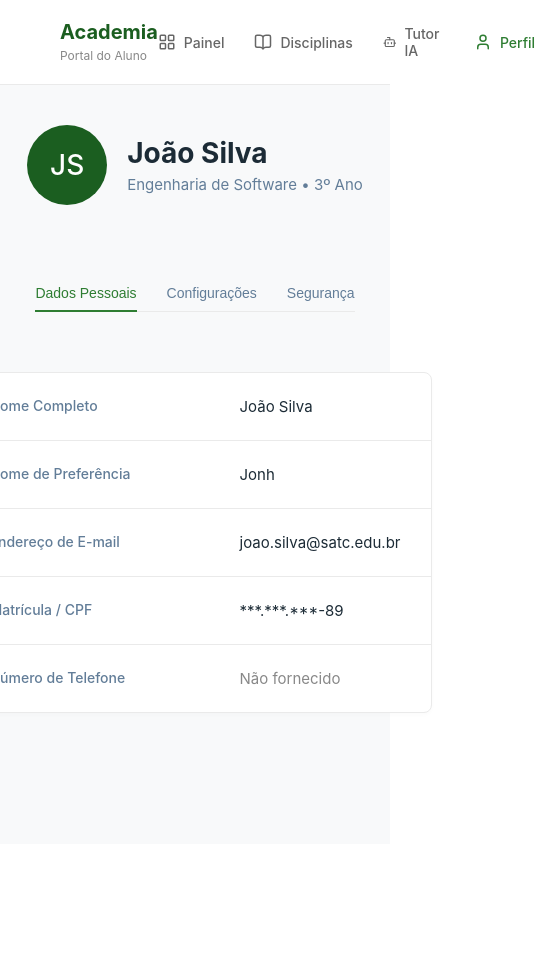
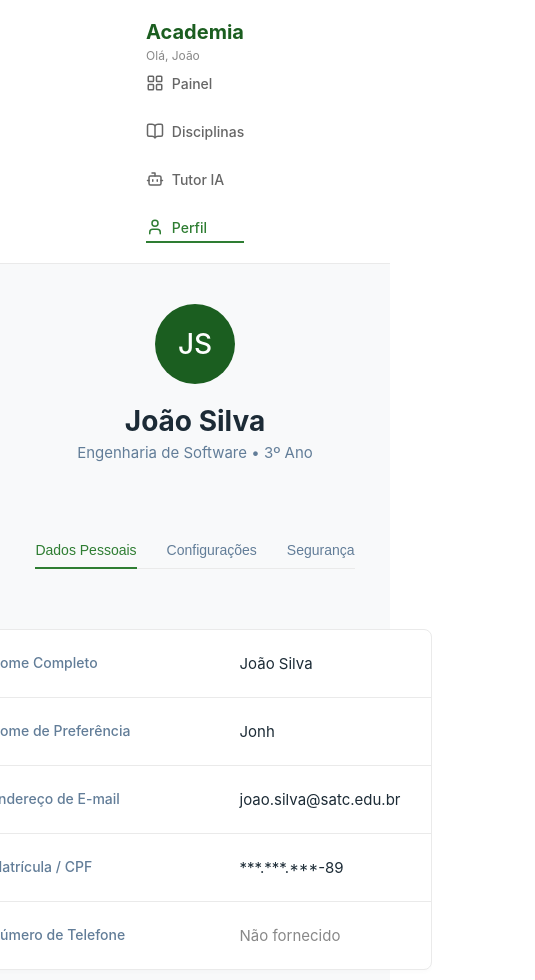
Before and after one commit to brunodarolt/trabalho_app_front, a React (Vite) app in the folder meu-painel-react/: page /perfil in a window 390 px wide. Shown: the top 980 px of the page, 535 px wide, since content can reach past the window. Before the commit the page ends 844 px from the top, so only its background shows below. Built offline with nearby package versions, Linux system fonts and the light colour scheme.

Commit message:
commit mobile
ajustes de tela para mobile

```diff
--- a/meu-painel-react/src/App.jsx
+++ b/meu-painel-react/src/App.jsx
@@ -10,9 +10,11 @@ import Dashboard from './pages/Dashboard';
 import Disciplinas from './pages/Disciplinas';
 import MeuPerfil from './pages/MeuPerfil';
 import TutorIA from './pages/TutorIA';
+import { UserProvider } from './contexts/UserContext';
 
 function App() {
   return (
+    <UserProvider>
       <BrowserRouter>
         <Routes>
           <Route path="/" element={<Navigate to="/login" replace />} />
@@ -27,6 +29,7 @@ function App() {
           <Route path='/tutor' element={<TutorIA />} />
         </Routes>
       </BrowserRouter>
+    </UserProvider>
   );
 }
 
--- /dev/null
+++ b/meu-painel-react/src/components/Header.jsx
@@ -0,0 +1,29 @@
+import React, { useContext } from 'react';
+import { NavLink } from 'react-router-dom';
+import { LayoutGrid, BookOpen, Bot, User } from 'lucide-react';
+import { UserContext } from '../contexts/UserContext';
+
+const Header = () => {
+  // Puxa o nome do usuário lá do nosso Contexto Global
+  const { user } = useContext(UserContext);
+
+  return (
+    <header className="dash-header">
+      <div className="logo-area">
+        <h2 className="logo-title">Academia</h2>
+        {/* Mostrando o primeiro nome do usuário vindo do Contexto */}
+        <span className="logo-subtitle">Olá, {user.nome.split(' ')[0]}</span>
+      </div>
+
+      <nav className="dash-nav">
+        {/* Requisito 8: Usando NavLink. Ele adiciona a classe 'active' automaticamente! */}
+        <NavLink to="/dashboard"><LayoutGrid size={18} /> Painel</NavLink>
+        <NavLink to="/disciplinas"><BookOpen size={18} /> Disciplinas</NavLink>
+        <NavLink to="/tutor"><Bot size={18} /> Tutor IA</NavLink>
+        <NavLink to="/perfil"><User size={18} /> Perfil</NavLink>
+      </nav>
+    </header>
+  );
+};
+
+export default Header;
--- /dev/null
+++ b/meu-painel-react/src/contexts/UserContext.jsx
@@ -0,0 +1,22 @@
+import React, { createContext, useState } from 'react';
+
+// Cria o contexto
+export const UserContext = createContext();
+
+// Cria o provedor (cumpre o Requisito 3 com o uso de 'children' e Requisito 9)
+export const UserProvider = ({ children }) => {
+  // Estado global com os dados do usuário
+  const [user, setUser] = useState({
+    nome: 'João Silva',
+    iniciais: 'JS',
+    curso: 'Engenharia de Software • 3º Ano',
+    email: 'joao.silva@satc.edu.br',
+    matricula: '***.***.***-89'
+  });
+
+  return (
+    <UserContext.Provider value={{ user, setUser }}>
+      {children}
+    </UserContext.Provider>
+  );
+};
--- a/meu-painel-react/src/pages/Disciplinas.jsx
+++ b/meu-painel-react/src/pages/Disciplinas.jsx
@@ -1,6 +1,7 @@
 import React from 'react';
 import { Link } from 'react-router-dom';
 import { LayoutGrid, BookOpen, Bot, User } from 'lucide-react';
+import Header from '../components/Header';
 
 const Disciplinas = () => {
   // 1. Criámos a coleção de dados (Array de objetos) conforme exigido no Requisito 4
@@ -28,20 +29,7 @@ const Disciplinas = () => {
   return (
     <div className="dashboard-bg">
       {/* Cabeçalho */}
-      <header className="dash-header">
-        <div className="logo-area">
-          <h2 className="logo-title">Academia</h2>
-          <span className="logo-subtitle">Portal do Aluno</span>
-        </div>
-
-        <nav className="dash-nav">
-          <Link to="/dashboard"><LayoutGrid size={18} /> Painel</Link>
-          <Link to="/disciplinas" className="active"><BookOpen size={18} /> Disciplinas</Link>
-          <Link to="/tutor"><Bot size={18} /> Tutor IA</Link>
-          <Link to="/perfil"><User size={18} /> Perfil</Link>
-        </nav>
-      </header>
-
+      <Header/>
       {/* Conteúdo Principal */}
       <main className="dash-main">
         <h1 className="page-title">Minhas Disciplinas</h1>
--- a/meu-painel-react/src/pages/MeuPerfil.jsx
+++ b/meu-painel-react/src/pages/MeuPerfil.jsx
@@ -1,25 +1,13 @@
 import React from 'react';
 import { Link } from 'react-router-dom';
 import { LayoutGrid, BookOpen, Bot, User } from 'lucide-react';
+import Header from '../components/Header';
 
 const MeuPerfil = () => {
   return (
     <div className="dashboard-bg">
       {/* Cabeçalho */}
-      <header className="dash-header">
-        <div className="logo-area">
-          <h2 className="logo-title">Academia</h2>
-          <span className="logo-subtitle">Portal do Aluno</span>
-        </div>
-
-        <nav className="dash-nav">
-          <Link to="/dashboard"><LayoutGrid size={18} /> Painel</Link>
-          <Link to="/disciplinas"><BookOpen size={18} /> Disciplinas</Link>
-          <Link to="/tutor"><Bot size={18} /> Tutor IA</Link>
-          <Link to="/perfil" className="active"><User size={18} /> Perfil</Link>
-        </nav>
-      </header>
-
+      <Header/>
       {/* Conteúdo Principal */}
       <main className="dash-main">
 
--- a/meu-painel-react/src/pages/TutorIA.jsx
+++ b/meu-painel-react/src/pages/TutorIA.jsx
@@ -4,6 +4,7 @@ import {
   LayoutGrid, BookOpen, Bot, User,
   Paperclip, ArrowUp, Volume2, Copy, RefreshCw, ThumbsDown
 } from 'lucide-react';
+import Header from '../components/Header';
 
 const TutorIA = () => {
   // 1. ESTADOS (Guardando as informações em tempo real)
@@ -23,75 +24,36 @@ const TutorIA = () => {
 
   // 2. FUNÇÃO QUE CHAMA A API (O Requisito principal)
   // 2. FUNÇÃO QUE CHAMA A API E TRADUZ PARA PORTUGUÊS
-  const enviarMensagem = async (e) => {
+const enviarMensagem = async (e) => {
     e.preventDefault();
-
     if (!mensagem.trim()) return;
 
-    // Passo A: Coloca a mensagem do usuário na tela e limpa o input
-    const novaMensagemUsuario = {
-      id: Date.now(),
-      autor: 'João Silva',
-      texto: mensagem,
-      tipo: 'user'
-    };
-
+    const novaMensagemUsuario = { id: Date.now(), autor: 'João Silva', texto: mensagem, tipo: 'user' };
     setHistorico((prev) => [...prev, novaMensagemUsuario]);
     setMensagem('');
     setErro('');
-    setCarregando(true); // Liga o indicador "A processar..."
+    setCarregando(true);
 
     try {
-      // Passo B1: Busca o conselho na API original (em inglês)
       const resposta = await fetch('https://api.adviceslip.com/advice');
-      if (!resposta.ok) throw new Error('Falha na API de conselhos');
+      if (!resposta.ok) throw new Error('Falha na API');
+
       const dados = await resposta.json();
-      const textoEmIngles = dados.slip.advice;
+      const respostaTraducao = await fetch(`https://api.mymemory.translated.net/get?q=${encodeURIComponent(dados.slip.advice)}&langpair=en|pt`);
+      const dadosTraducao = await respostaTraducao.json();
 
-      // Passo B2: Envia o texto em inglês para uma API gratuita de tradução
-      // O encodeURIComponent garante que espaços e acentos não quebrem a URL
-      const urlTraducao = `https://api.mymemory.translated.net/get?q=${encodeURIComponent(textoEmIngles)}&langpair=en|pt`;
-      const respostaTraducao = await fetch(urlTraducao);
-      if (!respostaTraducao.ok) throw new Error('Falha na API de tradução');
-
-      const dadosTraducao = await respostaTraducao.json();
-      const textoEmPortugues = dadosTraducao.responseData.translatedText;
-
-      // Passo B3: Mostra a frase traduzida na tela do chat
-      const novaMensagemIA = {
-        id: Date.now() + 1,
-        autor: 'Tutor IA',
-        texto: textoEmPortugues,
-        tipo: 'ai'
-      };
-
-      setHistorico((prev) => [...prev, novaMensagemIA]);
-      setCarregando(false);
-
+      setHistorico((prev) => [...prev, { id: Date.now() + 1, autor: 'Tutor IA', texto: dadosTraducao.responseData.translatedText, tipo: 'ai' }]);
     } catch (err) {
-      // Passo C: Tratamento de Erros
-      setErro('Desculpe, ocorreu um erro na busca ou na tradução da resposta. Tente novamente.');
+      setErro('Erro na conexão. Tente novamente.');
+    } finally {
+      // O bloco finally executa SEMPRE, garantindo que o loading suma
       setCarregando(false);
     }
   };
-
   return (
     <div className="dashboard-bg chat-page-wrapper">
       {/* Cabeçalho */}
-      <header className="dash-header">
-        <div className="logo-area">
-          <h2 className="logo-title">Academia</h2>
-          <span className="logo-subtitle">Portal do Aluno</span>
-        </div>
-
-        <nav className="dash-nav">
-          <Link to="/dashboard"><LayoutGrid size={18} /> Painel</Link>
-          <Link to="/disciplinas"><BookOpen size={18} /> Disciplinas</Link>
-          <Link to="/tutor" className="active"><Bot size={18} /> Tutor IA</Link>
-          <Link to="/perfil"><User size={18} /> Perfil</Link>
-        </nav>
-      </header>
-
+      <Header/>
       {/* Conteúdo do Chat */}
       <main className="chat-main">
         <div className="chat-history">
--- a/meu-painel-react/src/pages/dashboard.jsx
+++ b/meu-painel-react/src/pages/dashboard.jsx
@@ -1,26 +1,17 @@
-import React from 'react';
+import React, {useEffect} from 'react';
 import { Link } from 'react-router-dom'; // <-- ESSENCIAL PARA O CLIQUE FUNCIONAR
 import { LayoutGrid, BookOpen, Bot, User, Clock, ClipboardList, MessageSquare, ArrowRight } from 'lucide-react';
+import Header from '../components/Header';
 
-const Dashboard = () => {
+const Dashboard = () => {3
+
+  useEffect(() => {
+     console.log("Bem-vindo ao Dashboard!");
+  }, []);
+
   return (
     <div className="dashboard-bg">
-      {/* Cabeçalho */}
-      <header className="dash-header">
-        <div className="logo-area">
-          <h2 className="logo-title">Academia</h2>
-          <span className="logo-subtitle">Portal do Aluno</span>
-        </div>
-
-        <nav className="dash-nav">
-          {/* Trocado de <a> para <Link> com o caminho correto */}
-          <Link to="/dashboard" className="active"><LayoutGrid size={18} /> Painel</Link>
-          <Link to="/disciplinas"><BookOpen size={18} /> Disciplinas</Link>
-          <Link to="/tutor"><Bot size={18} /> Tutor IA</Link>
-          <Link to="/perfil"><User size={18} /> Perfil</Link>
-        </nav>
-      </header>
-
+      <Header/>
       {/* Conteúdo Principal */}
       <main className="dash-main">
         <section className="welcome-text">
--- a/meu-painel-react/src/styles/mobile.css
+++ b/meu-painel-react/src/styles/mobile.css
@@ -1,47 +1,70 @@
-@media (max-width: 768px){
-    aside{
-        display: none;
-    }
+/* mobile.css */
 
-    main,
-    .cadastro{
-        width: 100%;
-    }
+@media (max-width: 768px) {
+  .dash-nav {
+    flex-direction: column;
+    gap: 10px;
+    margin-top: 10px;
+  }
 
-    main{
-        padding: 0 16px;
-    }
+  .disciplinas-grid {
+    grid-template-columns: 1fr;
+  }
 
-    .dashboard__menu{
-        display: none;
-    }
+  .container {
+    flex-direction: column;
+  }
 
-    .card{
-        flex-direction: column;
-    }
+  .container aside {
+    display: none;
+  }
+}
 
-    .card__body{
-        width: 100%;
-    }
+@media (max-width: 480px) {
+  .dash-header {
+    flex-direction: column;
+    padding: 15px;
+  }
 
-    .card__footer{
-        width: 100%;
-        margin-top: 20px;
-    }
+  .perfil-header {
+    flex-direction: column;
+    text-align: center;
+  }
 
-    .card__button{
-        display: block;
-        width: 100%;
-    }
+  .chat-input-wrapper {
+    padding: 5px;
+  }
+}
 
-    .card__group{
-        flex-direction: column;
-        gap: 0;
-    }
+@media (max-width: 768px) {
+  /* Garante que o container principal vire uma coluna (vertical) */
+  .container {
+    flex-direction: column !important;
+    padding: 20px;
+    height: auto;
+  }
 
-    .card--33{
-        width: 100%;
-    }
+  /* Esconde a parte lateral (Einstein) em telas pequenas para dar espaço ao formulário */
+  .container aside {
+    display: none;
+  }
 
+  /* Faz o formulário ocupar toda a largura disponível */
+  .container main {
+    width: 100%;
+    display: flex;
+    justify-content: center;
+    padding: 0;
+  }
 
+  .cadastro {
+    width: 100%;
+    max-width: 400px; /* Limita a largura para não ficar muito esticado */
+  }
+
+  /* Garante que os inputs preencham o formulário */
+  input {
+    width: 100%;
+    box-sizing: border-box; /* Essencial para o padding não quebrar o tamanho do input */
+  }
 }
--- a/meu-painel-react/src/styles/styles.css
+++ b/meu-painel-react/src/styles/styles.css
@@ -1,4 +1,5 @@
 @import url('https://fonts.googleapis.com/css2?family=DM+Sans:ital,opsz@0,9..40;1,9..40&display=swap');
+@import './mobile.css';
 
 html,
 body{
@@ -308,6 +309,8 @@ header{
 
 .dash-nav a.active, .dash-nav a:hover {
   color: #2e7d32; /* Verde principal */
+  border-bottom: 2px solid #2e7d32;
+  padding-bottom: 5px;
 }
 
 /* Main Content */
```
Lines whose indentation alone changed are shown as unchanged.
